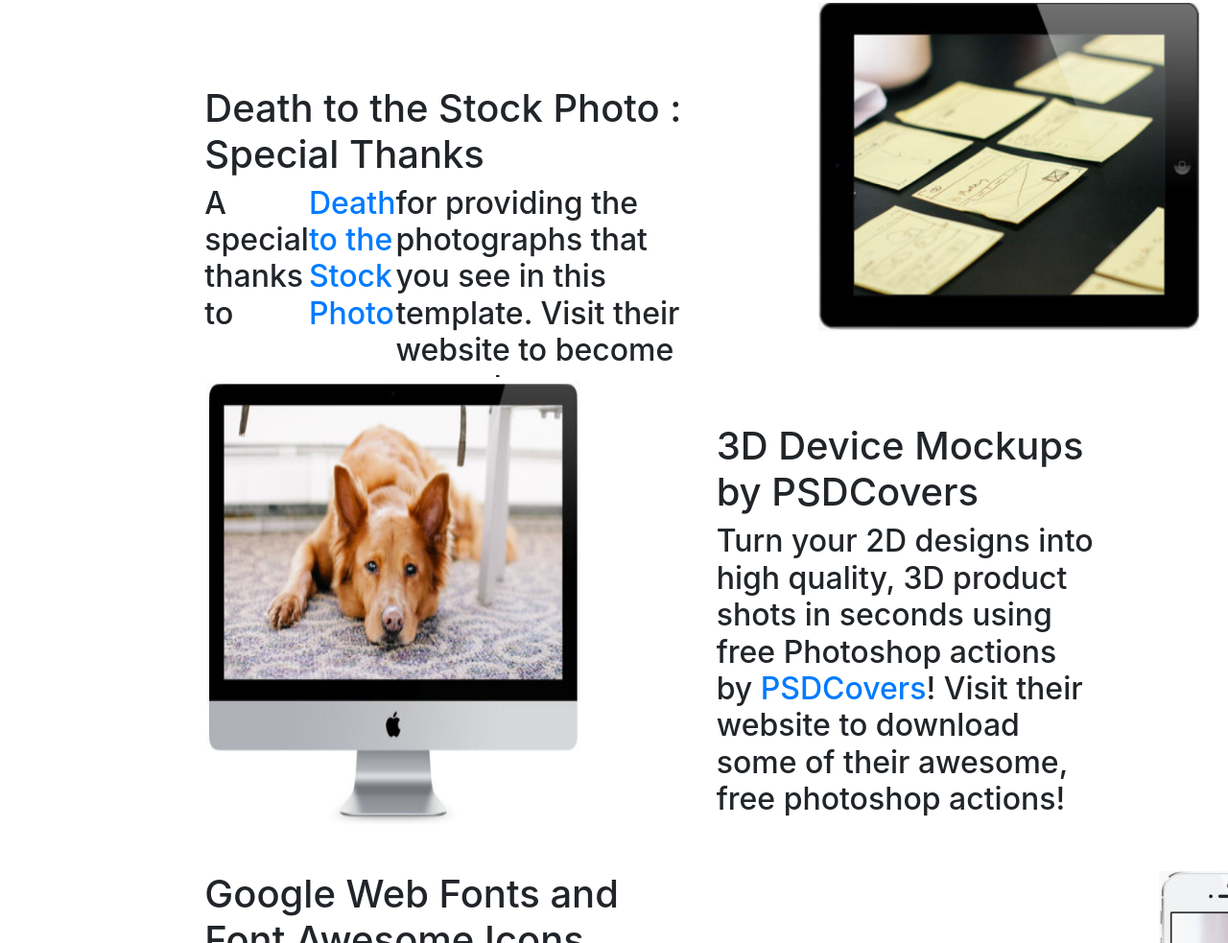
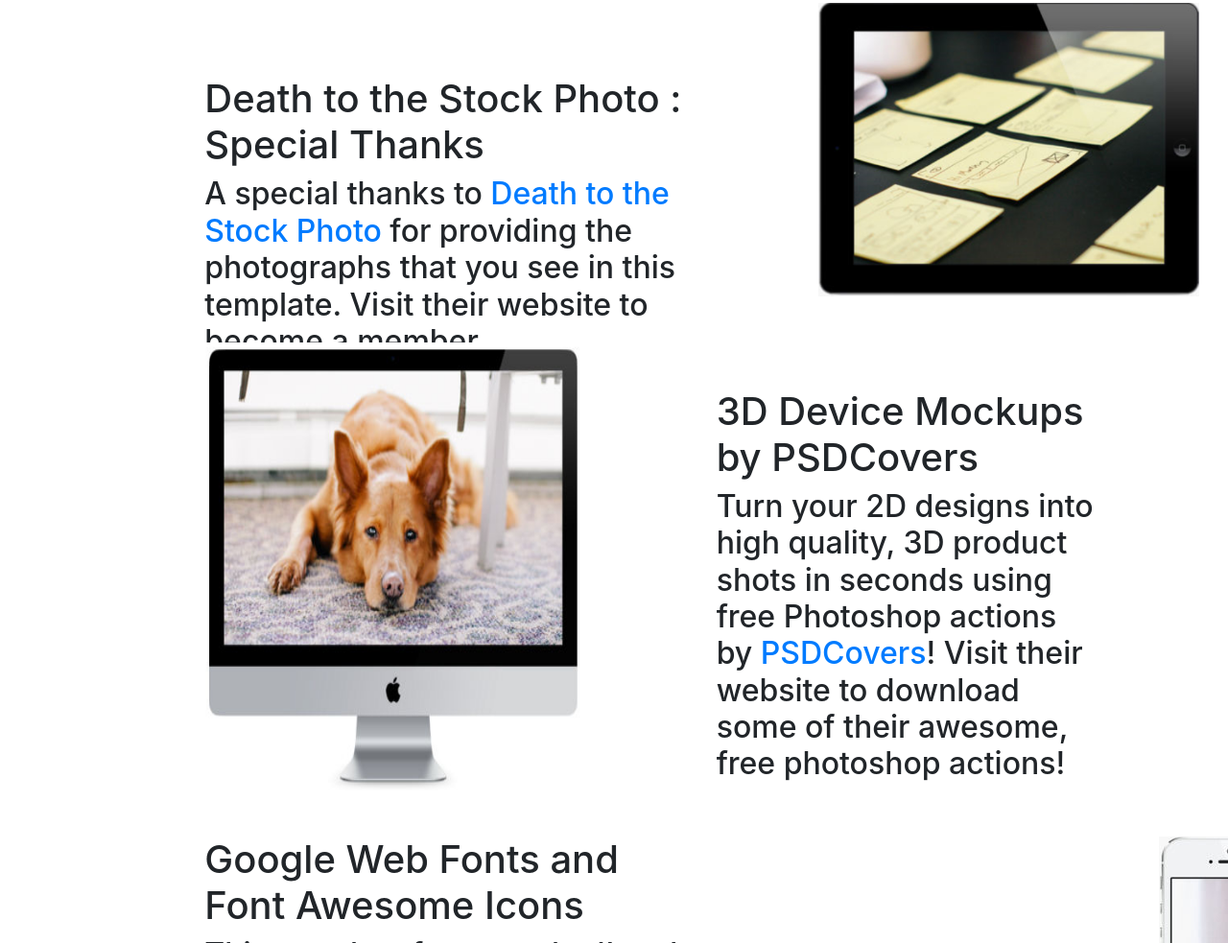
Before and after one commit to AndryRaza/TP_Bootstrap, a plain HTML site: page TP_Bootstrap/index.html in a window 1280 px wide. Shown: the part 1033-2016 px from the top of the page at 96% size. Drawn offline with nearby package versions, Linux system fonts and the light colour scheme.

Commit message:
Add files via upload

```diff
--- a/TP_Bootstrap/index.html
+++ b/TP_Bootstrap/index.html
@@ -69,7 +69,7 @@
         <div class="col-5 d-flex flex-column">
             <div class="d-flex flex-column m-auto h-50 ">
                 <p class="h1">Death to the Stock Photo : </br> Special Thanks </p>
-                <p class="d-flex  h2">A special thanks to <a href="#">Death to the Stock Photo</a> for providing the photographs that
+                <p class=" h2">A special thanks to <a href="#">Death to the Stock Photo</a> for providing the photographs that
                     you see in this template. Visit their website to become a member.</p>
             </div>
         </div>
```
